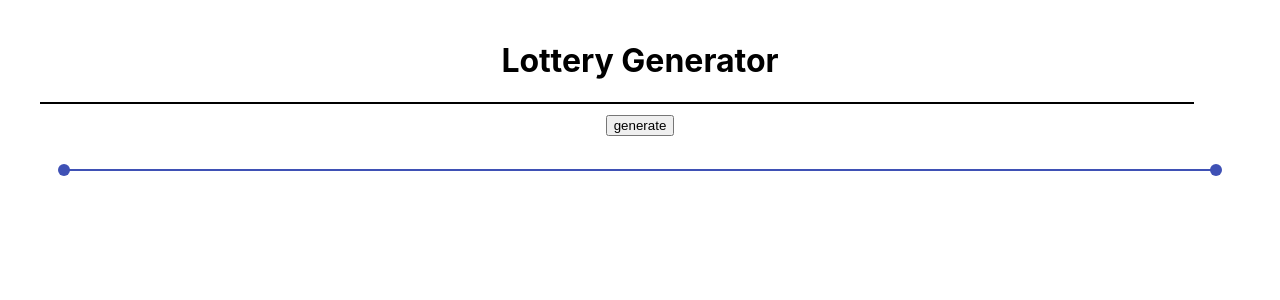
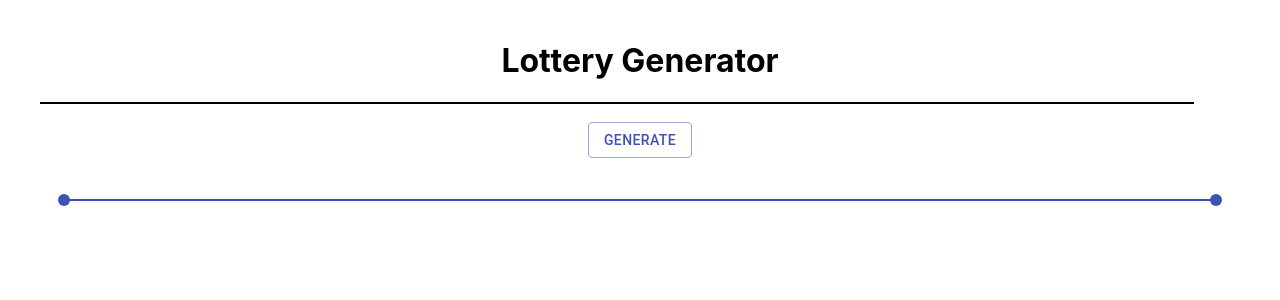
Before and after one commit to jairusbali/lottery_generator, a React (Create React App) app: page / in a window 1280 px wide. Shown: the top 300 px of the page. Built offline with nearby package versions, Linux system fonts and the light colour scheme.

Commit message:
added PrimaryButton component

```diff
--- a/src/App.js
+++ b/src/App.js
@@ -12,7 +12,6 @@ class App extends React.Component {
 
   constructor(props) {
     super(props);
-
     this.state = {
       value: [this.props.min, this.props.max]
     };
--- /dev/null
+++ b/src/components/Button/PrimaryButton.jsx
@@ -0,0 +1,29 @@
+import React from "react";
+import Button from "@material-ui/core/Button";
+import { makeStyles } from "@material-ui/core/styles";
+
+const useStyles = makeStyles(theme => ({
+  button: {
+    margin: theme.spacing(1)
+  },
+  input: {
+    display: "none"
+  }
+}));
+
+const PrimaryButton = ({ name, onClick }) => {
+  const classes = useStyles();
+
+  return (
+    <Button
+      variant="outlined"
+      color="primary"
+      onClick={onClick}
+      className={classes.button}
+    >
+      {name}
+    </Button>
+  );
+};
+
+export default PrimaryButton;
--- a/src/components/Lottery/Lottery.jsx
+++ b/src/components/Lottery/Lottery.jsx
@@ -1,6 +1,7 @@
 import React, { Component } from "react";
 
 import LotteryBall from "./LotteryBall/LotteryBall";
+import PrimaryButton from "../Button/PrimaryButton";
 
 import "./Lottery.css";
 
@@ -47,7 +48,8 @@ class Lottery extends Component {
             return <LotteryBall number={lottoNumber} />;
           })}
         </div>
-        <button onClick={this.generateNumbers}>generate</button>
+
+        <PrimaryButton onClick={this.generateNumbers} name="Generate" />
       </div>
     );
   }
```
